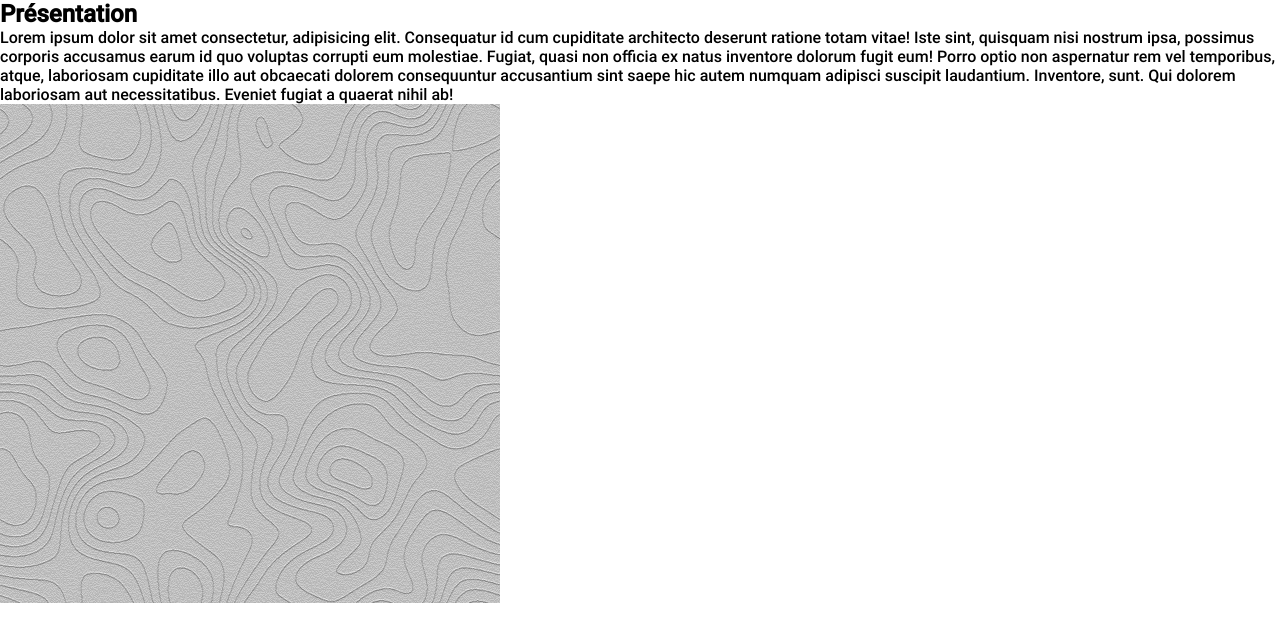
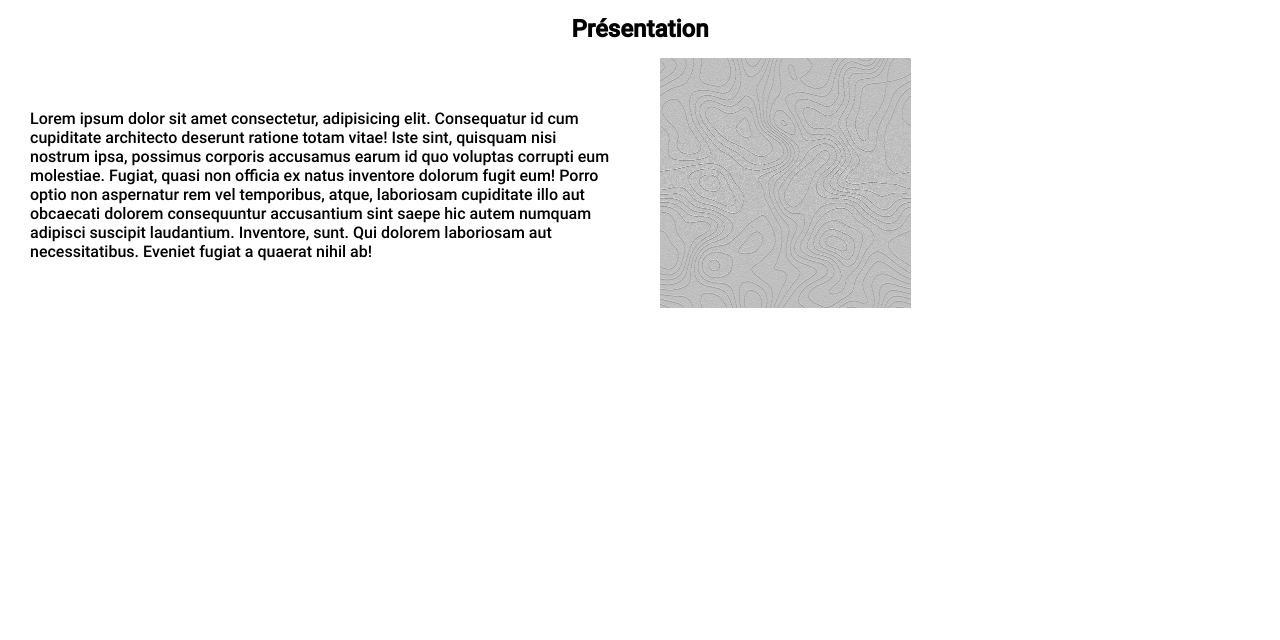
Before and after one commit to Singuila01/history, a PHP site: page / in a window 1280 px wide. Shown: the part 160-800 px from the top of the page. Run offline with PHP 8.4, Linux system fonts and the light colour scheme.

Commit message:
Modif du CSS

```diff
--- a/styles/styles.css
+++ b/styles/styles.css
@@ -12,6 +12,10 @@
     margin: 0;
     font-family: "Roboto";
     /* font-family: "FiraCode"; */
+}
+
+section{
+    background: #fff;
 }
 
 header ul{
@@ -46,4 +50,41 @@ header .texte{
 }
 header .texte h1{
     padding: 30px;
+    color: #000;
 }
+
+.article{
+    margin: 15px;
+}
+.article h2{
+    text-align: center;
+}
+.article .zones{
+    display: grid;
+    grid-template-columns: repeat(2, 1fr);
+    gap: 40px;
+    justify-content: center;
+    align-items: center;
+    padding: 15px;
+}
+img{
+    height: 250px;
+}
+
+@media (prefers-color-scheme: dark){
+    body, section{
+        background: #1b1b1b;
+        color: #fff;
+    }
+
+    header ul li:hover{
+        border-bottom: 3px solid #fff;
+    }
+    header ul li a{
+        color: #fff;
+    }
+    header .texte h1{
+        color: #fff;
+    }
+
+}
```
